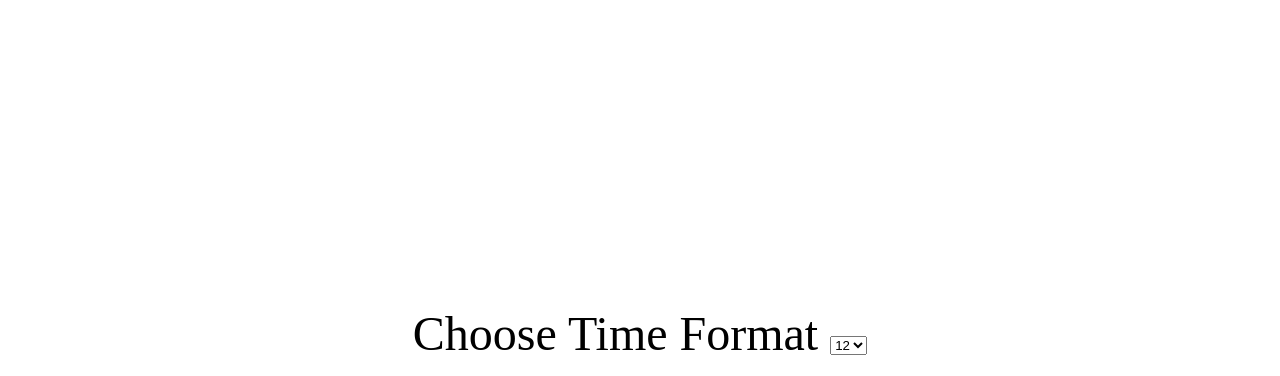
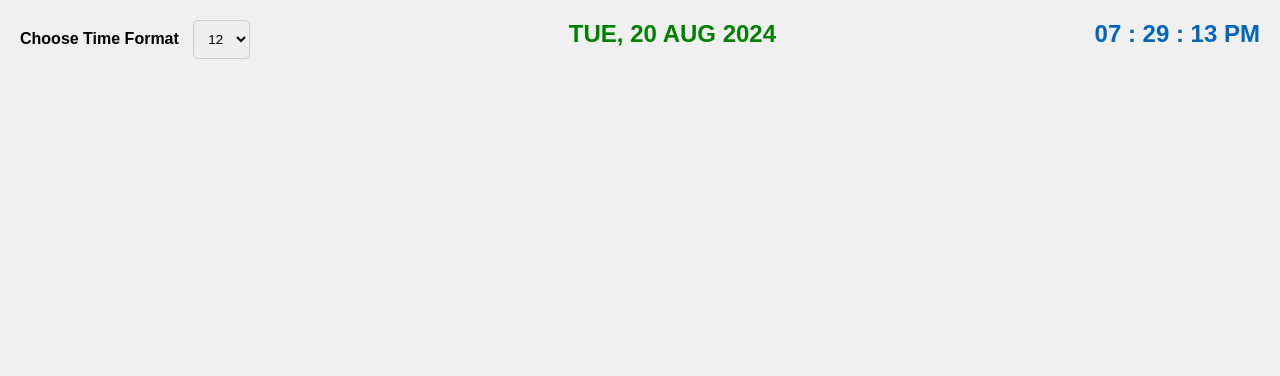
Before and after one commit to Unknownbosss/date-time, a plain HTML site: page index.html in a window 1280 px wide. Shown: the top 376 px of the page. Drawn offline with Linux system fonts and the light colour scheme.

Commit message:
improve styling

```diff
--- a/style.css
+++ b/style.css
@@ -1,12 +1,40 @@
 body {
-  font-size: 3rem;
+  font-family: Arial, Helvetica, sans-serif;
+  background: #f0f0f0;
+  margin: 20px;
+}
+
+div {
+  margin-bottom: 20px;
+}
+
+label {
+  font-weight: bold;
+  margin-right: 10px;
+}
+
+select {
+  padding: 10px;
+  border-radius: 5px;
+  border: 1px solid #ccc;
 }
 
 .wrapper {
   display: flex;
-  flex-direction: column;
-  justify-content: center;
-  align-items: center;
-  gap: 20px;
-  min-height: 100vh;
+  justify-content: space-between;
+  flex-wrap: wrap;
 }
+
+#date,
+#time {
+  font-size: 24px;
+  font-weight: bold;
+}
+
+#date {
+  color: #008000;
+}
+
+#time {
+  color: #0065bd;
+}
```
